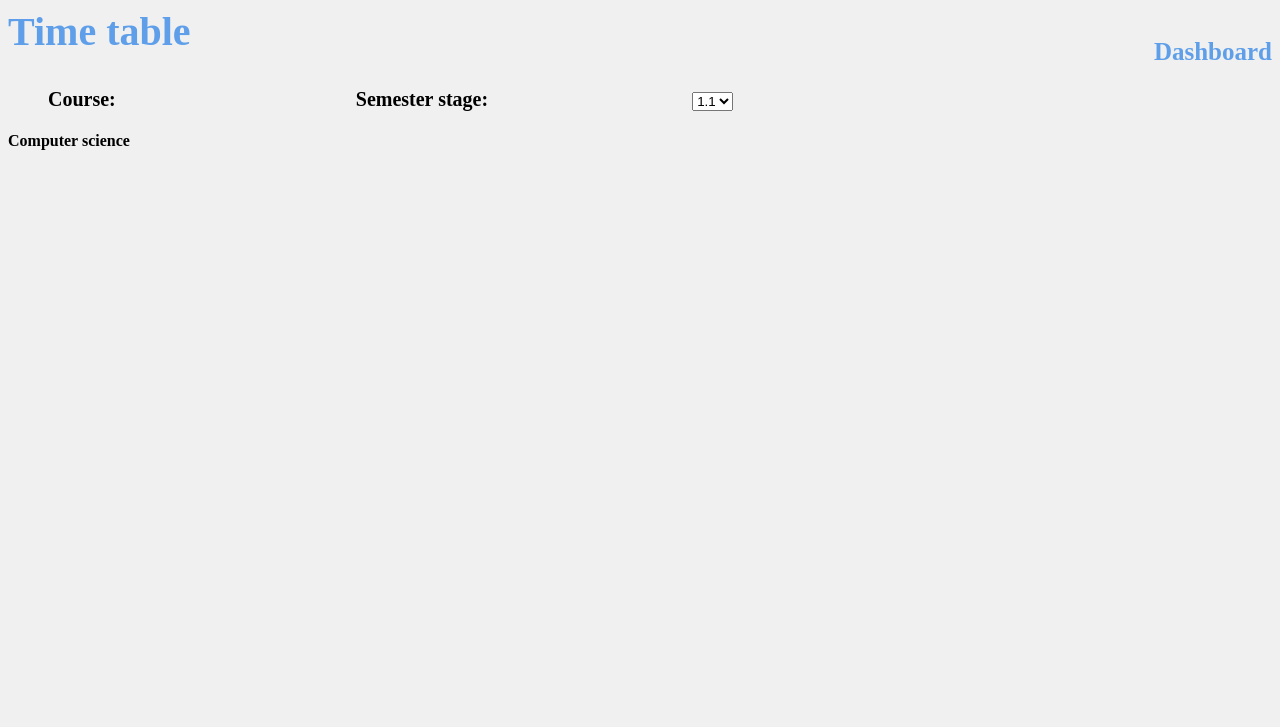
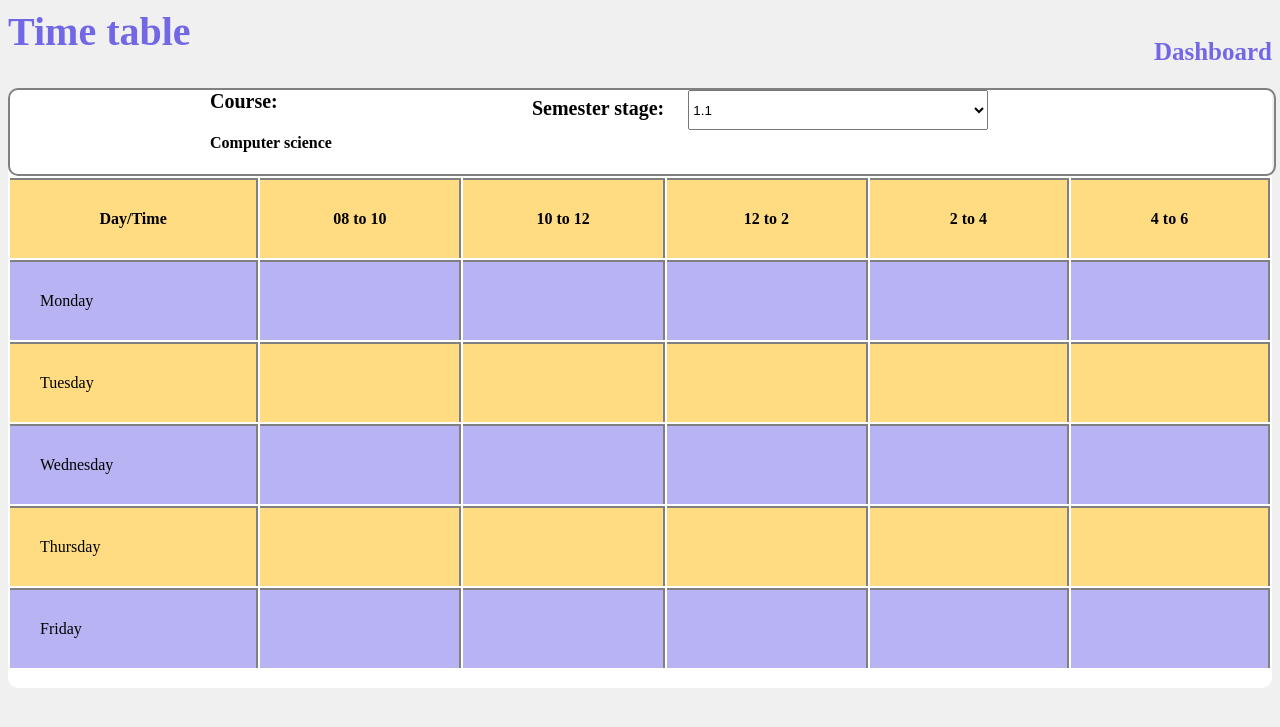
Before and after one commit to Js-Ninja1/Automated-timetable-generator, a PHP site: page /templates/edit.php in a window 1280 px wide. Shown: the top 727 px of the page. Run offline with PHP 8.4, Linux system fonts and the light colour scheme.

Commit message:
Edit page UI

```diff
--- a/templates/edit.css
+++ b/templates/edit.css
@@ -3,23 +3,65 @@ body{
 }
 h2{
     font-size: 40px;
-    color: #5F9FE9;
+    color: #7268e5;
 }
 .header h3 a{
     float: right;
     margin-top: -50px;
     cursor: pointer;
-    color: #5F9FE9;
+    color: #7268e5;
     font-size: 25px;
     text-decoration: none;
 }
 .block{
+
     display: flex;
     width: 100%;
+    border: solid grey 2px;
+    border-radius: 10px;
 }
 .block label{
     font-size: 20px;
     font-weight: bold;
-    padding: 40px;
-    padding-right: 200px;
+
 }
+.semi-block{
+    margin-left: 200px;
+
+}
+.semi-block select{
+    margin-left: 20px;
+width: 300px;
+height: 40px;
+}
+.edit-class{
+    background-color: white;
+    height: 600px;
+    border-radius: 10px;
+}
+.edit-table table thead tr th{
+    padding: 30px;
+    width: 700px;
+    border-top: solid grey 2px;
+    border-right: solid grey 2px;
+}
+.edit-table table tbody tr td{
+     padding: 30px;
+    width: 700px;
+    border-top: solid grey 2px;
+    border-right: solid grey 2px;
+}
+#type1{
+    background-color: #ffdc82;
+}
+#type2{
+    background-color: #7268e580;
+}
+/*
+#ffdc82
+
+
+#ff3880
+
+#7268e5
+*/
--- a/templates/edit.php
+++ b/templates/edit.php
@@ -29,7 +29,7 @@
             <div class="header">
             <h2>Time table</h2>
             <h3><a href="../admin/adminpage.php">Dashboard</a></h3>
-            </dv>
+            </div>
             <div class = "edit-class">
                 <div class="block">
                     <div class="semi-block">
@@ -52,6 +52,37 @@
                         </select>
                     </div>
                 </div>
+
+                <div class="edit-table">
+
+                    <table>
+                        <thead>
+                            <tr id="type1">
+                            <th>Day/Time</th><th>08 to 10</th><th>10 to 12</th><th>12 to 2</th><th>2 to 4</th><th>4 to 6</th>
+                            </tr>
+                        </thead>
+                        <tbody>
+                            <tr id = "type2">
+                                <td>Monday</td><td></td><td></td><td></td><td></td><td></td>
+                            </tr>
+                            <tr id="type1">
+                                <td>Tuesday</td><td></td><td></td><td></td><td></td><td></td>
+                            </tr>
+                            <tr id = "type2">
+                                <td>Wednesday</td><td></td><td></td><td></td><td></td><td></td>
+                            </tr>
+                            <tr id="type1">
+                                <td>Thursday</td><td></td><td></td><td></td><td></td><td></td>
+                            </tr>
+                            <tr id = "type2">
+                                <td>Friday</td><td></td><td></td><td></td><td></td><td></td>
+                            </tr>
+                        </tbody>
+                    <table>
+
+
+                </div>
+
             </div>
         </div>
     </body>
```
Lines whose indentation alone changed are shown as unchanged.
